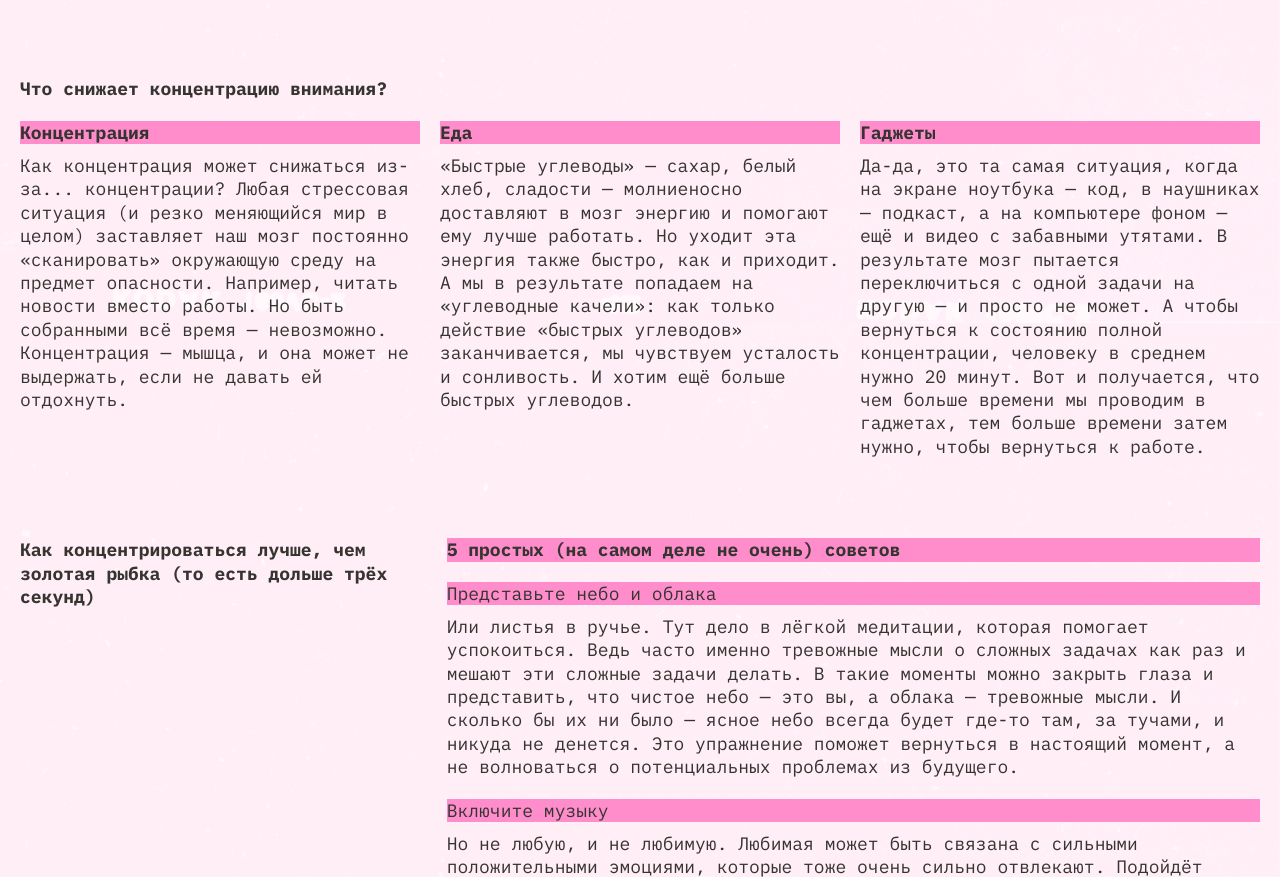
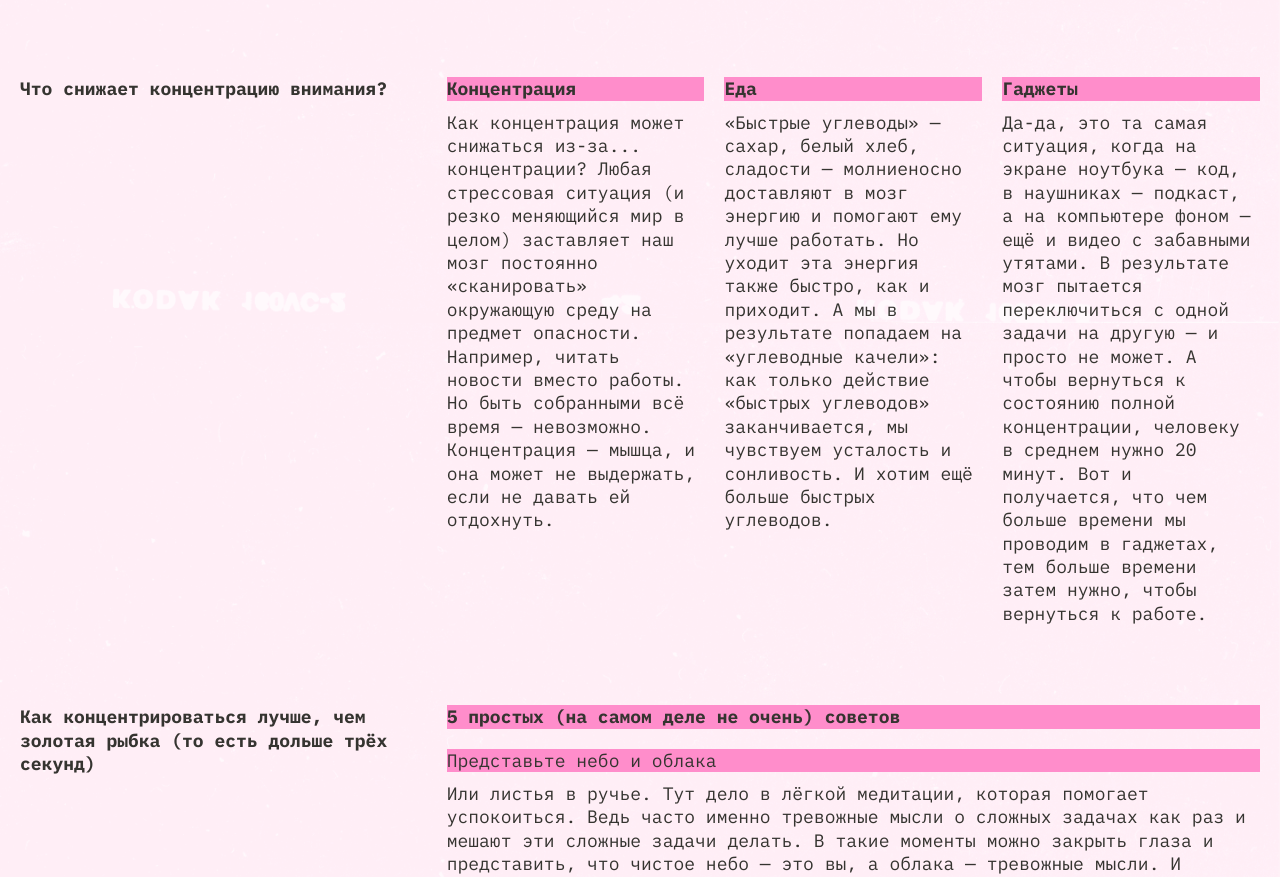
Before and after one commit to Egorassy/slozhno-sosredotochitsya-ad, a plain HTML site: page index.html in a window 1280 px wide. Shown: the part 1277-2154 px from the top of the page. Drawn offline with Linux system fonts and the light colour scheme.

Commit message:
Fixed grid layout

```diff
--- a/styles/style.css
+++ b/styles/style.css
@@ -297,14 +297,6 @@
     gap: 20px;
   }
 
-  .section_type_factors {
-    grid-template-columns: 1fr;
-  }
-
-  .section_type_factors .section__title {
-    grid-column: 1 / -1;
-  }
-
   .gallery {
     gap: 20px;
   }
```
